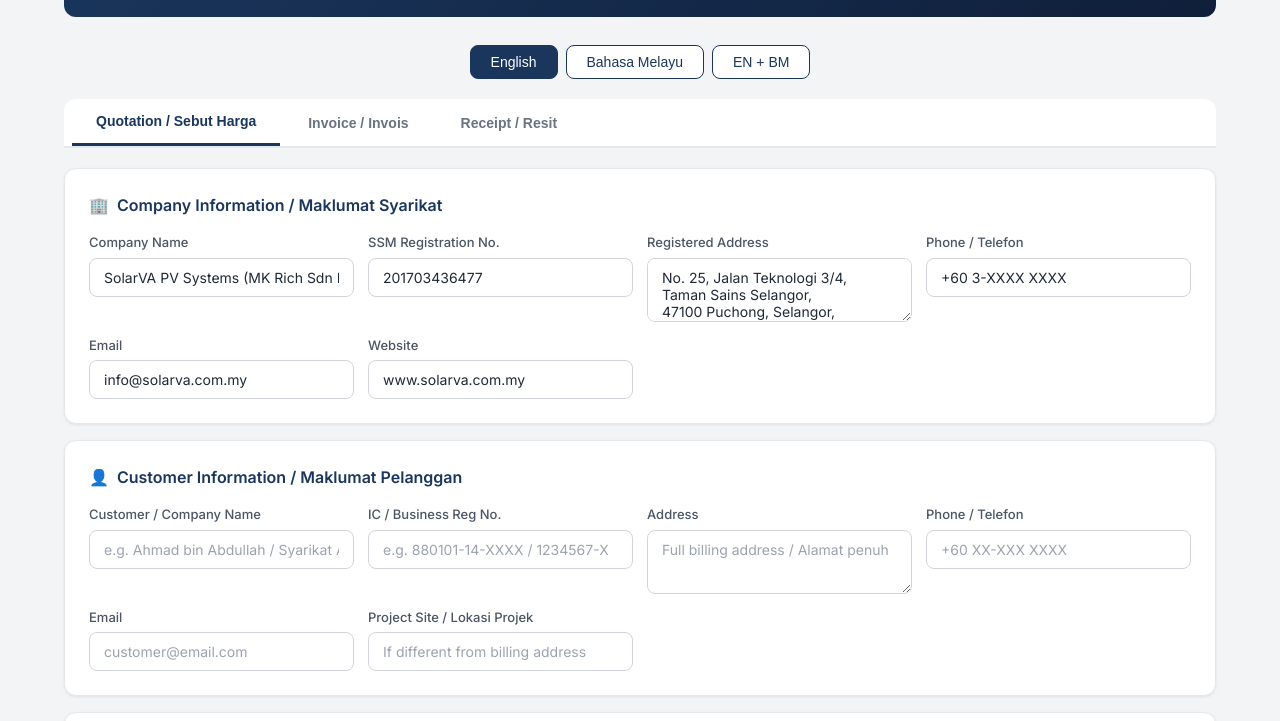
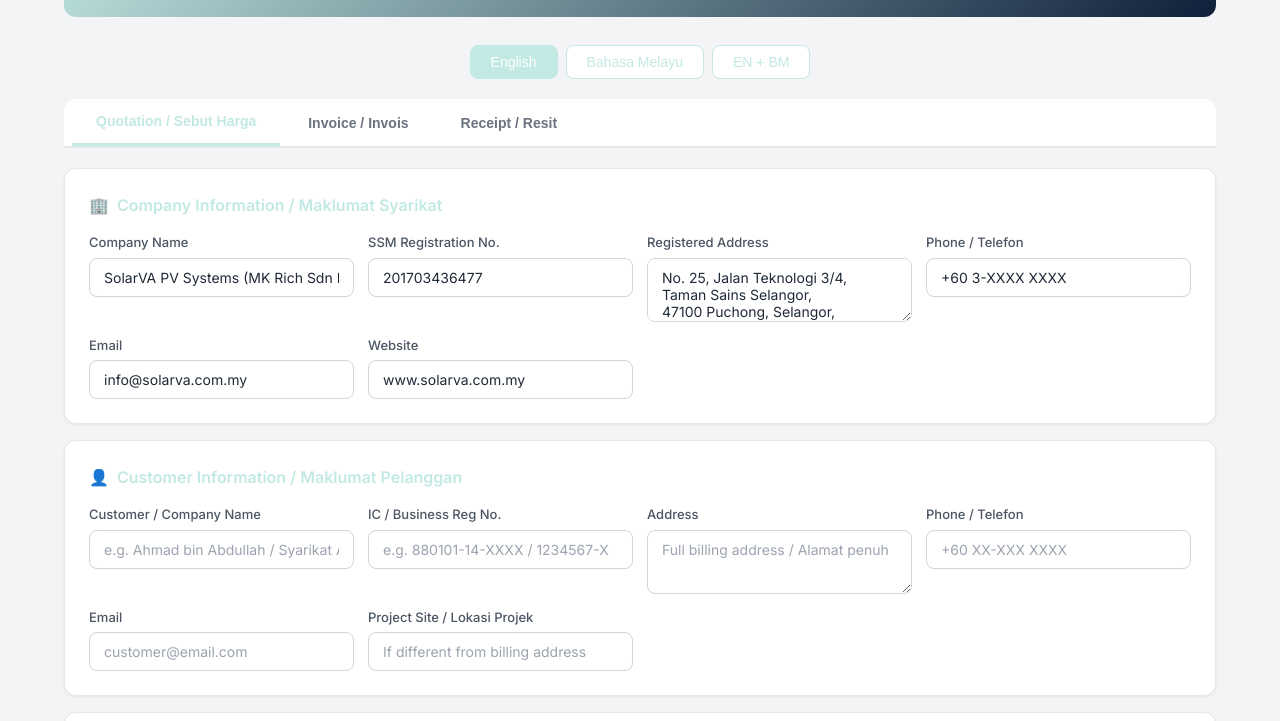
Before and after one commit to mohamedasibrahim92i/bil, a plain HTML site: page index.html in a window 1280 px wide. Shown: the part 113-834 px from the top of the page. Drawn offline with Linux system fonts and the light colour scheme.

Commit message:
Update index.html

```diff
--- a/index.html
+++ b/index.html
@@ -8,7 +8,7 @@
   @import url('https://fonts.googleapis.com/css2?family=Inter:wght@400;500;600;700&display=swap');
 
   :root {
-    --solar-primary: #1a365d;
+    --solar-primary: #c2e9e3;
     --solar-accent: #d4a017;
     --solar-gold: #c9a227;
     --solar-dark: #0f1f3a;
```
